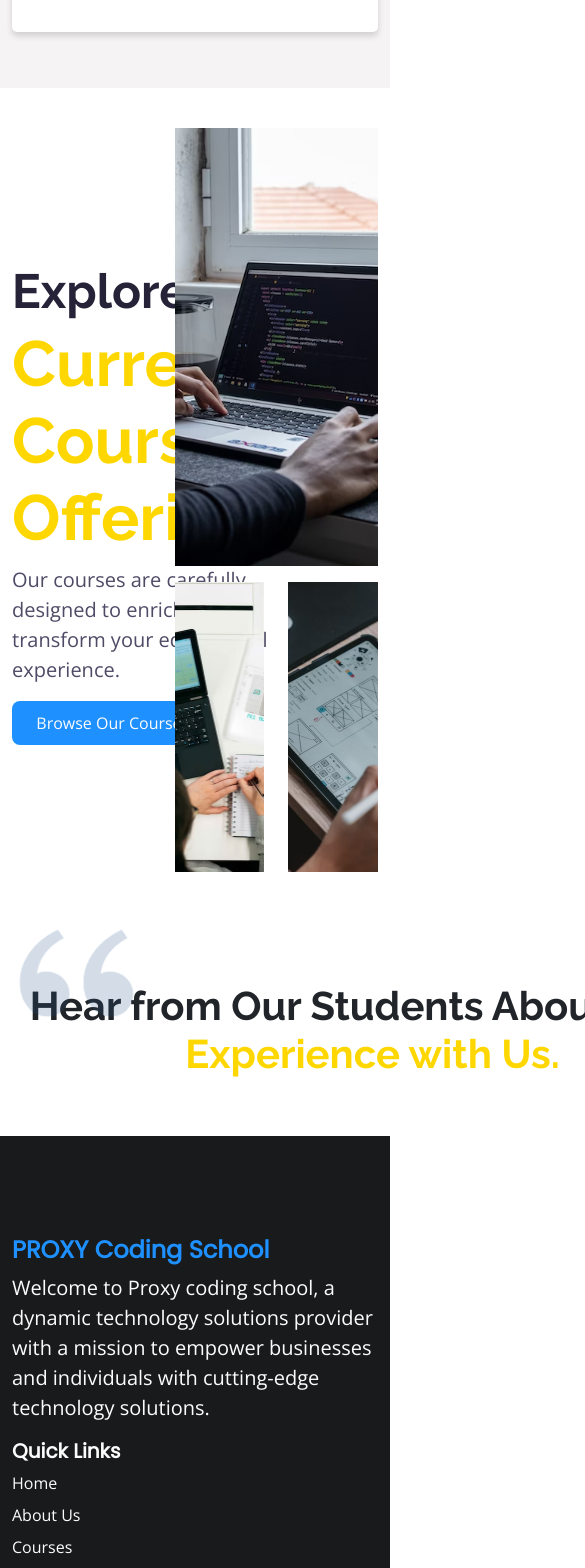
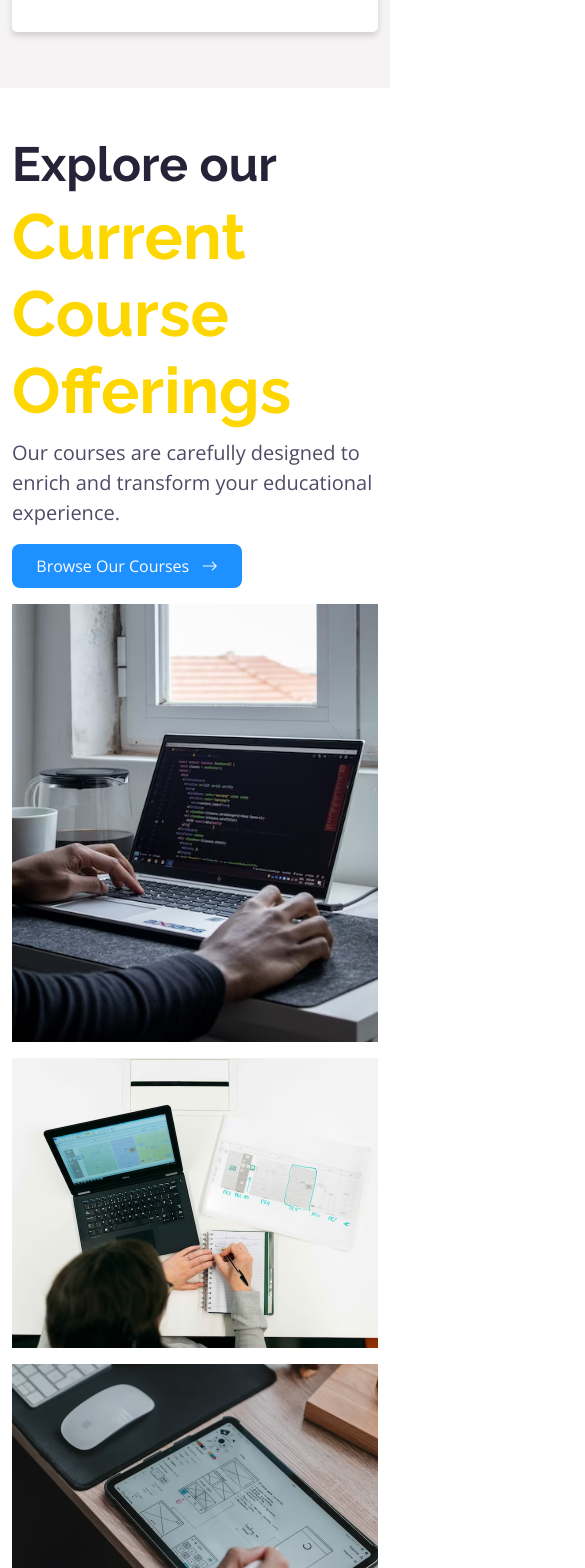
Before and after one commit to Ariyibi-Baseet/proxycodingschool, a React (Vite) app: page / in a window 390 px wide. Shown: the part 3660-5228 px from the top of the page, 585 px wide, since content can reach past the window. Built offline with nearby package versions, Linux system fonts and the light colour scheme.

Commit message:
landing page remain testimonial section

```diff
--- a/src/assets/css/TestimonialComp.css
+++ b/src/assets/css/TestimonialComp.css
@@ -2,7 +2,7 @@
   padding: 30px 0 50px 0;
 }
 .testimonial-content-wrapper {
-  width: 755px;
+  max-width: 755px;
   margin: auto;
   position: relative;
   padding-top: 30px;
--- a/src/components/CoursesComp.jsx
+++ b/src/components/CoursesComp.jsx
@@ -10,7 +10,7 @@ function CoursesComp() {
       <section className="courses-section">
         <div className="container">
           <div className="row">
-            <div className="col-5 d-flex align-items-center">
+            <div className="col-12 col-md-12 col-lg-5 mb-3 d-flex align-items-center">
               <div className="explore-section ">
                 <div className="explore-content">
                   <p className="explore-text">Explore our </p>
@@ -28,7 +28,7 @@ function CoursesComp() {
                 </div>
               </div>
             </div>
-            <div className="col-7">
+            <div className="col-12 col-md-12 col-lg-7 mb-3">
               <div className="courses-block">
                 <div className="frontend-block">
                   <div className="overlay d-flex align-items-center justify-content-center flex-column">
@@ -38,7 +38,7 @@ function CoursesComp() {
                 </div>
                 <div className="down-block mt-3">
                   <div className="row">
-                    <div className="col-6">
+                    <div className="col-12 col-md-6 mb-3">
                       <div className="data-analytics-block">
                         <div className="overlay d-flex align-items-center justify-content-center flex-column">
                           <img src={dataAnalyticIcon} alt="" />
@@ -46,7 +46,7 @@ function CoursesComp() {
                         </div>
                       </div>
                     </div>
-                    <div className="col-6">
+                    <div className="col-12 col-md-6 mb-3">
                       <div className="design-block">
                         <div className="overlay d-flex align-items-center justify-content-center flex-column">
                           <img src={designIcon} alt="" />
```
